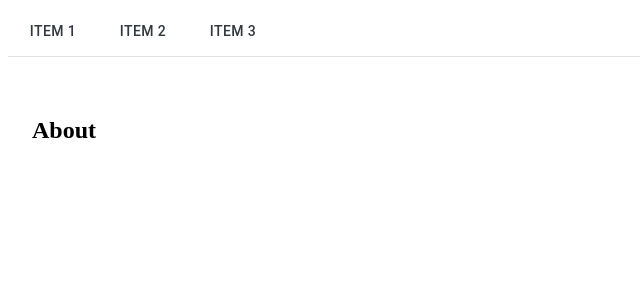
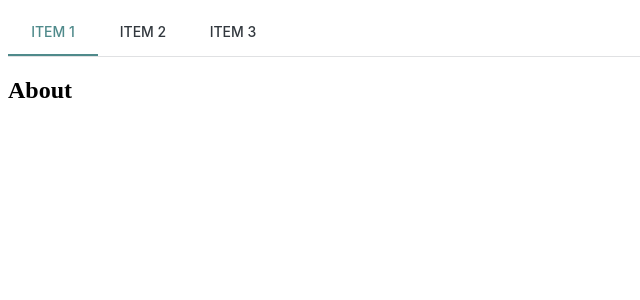
Before and after one commit to Sevangmb/CV2, a React (Create React App) app: page /about in a window 1280 px wide. Shown: the top 300 px of the page, without its empty margins (0-640 px from the left). Built offline with nearby package versions, Linux system fonts and the light colour scheme.

Commit message:
theme about

```diff
--- a/src/App.js
+++ b/src/App.js
@@ -30,9 +30,9 @@ export default function App() {
       <Router>
         <BasicTabs tabs={tabsDefinition} />
         <Routes>
-          <Route path="/about" />
-          <Route path="/expenses" />
-          <Route path="/invoices" />
+          <Route path="/about" element={<About />}/>
+          <Route path="/expenses" element={<Expenses />} />
+          <Route path="/invoices" element={<Invoices />} />
         </Routes>
       </Router>
     </CssVarsProvider>
--- a/src/BasicTabs.js
+++ b/src/BasicTabs.js
@@ -3,26 +3,6 @@ import Tabs from "@mui/material/Tabs";
 import Tab from "@mui/material/Tab";
 import { Box as JBox } from "@mui/joy";
 import { useNavigate } from "react-router-dom";
-
-function TabPanel(props) {
-  const { children, value, index, ...other } = props;
-
-  return (
-    <div
-      role="tabpanel"
-      hidden={value !== index}
-      id={`simple-tabpanel-${index}`}
-      aria-labelledby={`simple-tab-${index}`}
-      {...other}
-    >
-      {value === index && (
-        <JBox sx={{ p: 3 }}>
-          {children}
-        </JBox>
-      )}
-    </div>
-  );
-}
 
 
 export default function BasicTabs(props) {
@@ -55,11 +35,7 @@ export default function BasicTabs(props) {
           ))}
         </Tabs>
       </JBox>
-      {tabs.map((tab, index) => (
-        <TabPanel key={tab.url} value={value} index={index}>
-          {tabs[index].content}
-        </TabPanel>
-      ))}
+
     </JBox>
   );
 }
--- a/src/customTheme.js
+++ b/src/customTheme.js
@@ -1,35 +1,76 @@
-import { deepmerge } from '@mui/utils';
-import { extendTheme } from '@mui/joy/styles';
-import { experimental_extendTheme as extendMuiTheme } from '@mui/material/styles';
+import { deepmerge } from "@mui/utils";
+import { extendTheme } from "@mui/joy/styles";
+import { experimental_extendTheme as extendMuiTheme } from "@mui/material/styles";
 
-const muiTheme = extendMuiTheme();
+const muiTheme = extendMuiTheme({
+  palette: {
+    background: {
+      default: "#f4f6ff",
+    },
+    primary: {
+      main: "#4f8a8b",
+    },
+    secondary: {
+      main: "#ffcb74",
+    },
+  },
+  typography: {
+    fontFamily: [
+      '-apple-system',
+      'BlinkMacSystemFont',
+      '"Segoe UI"',
+      'Roboto',
+      '"Helvetica Neue"',
+      'Arial',
+      'sans-serif',
+      '"Apple Color Emoji"',
+      '"Segoe UI Emoji"',
+      '"Segoe UI Symbol"',
+    ].join(','),
+  },
+});
+
 const joyTheme = extendTheme({
   colorSchemes: {
     light: {
       palette: {
         success: {
-          solidBg: '#2DA44E',
-          solidHoverBg: '#2C974B',
-          solidActiveBg: '#298E46',
+          solidBg: "#2DA44E",
+          solidHoverBg: "#2C974B",
+          solidActiveBg: "#298E46",
         },
         neutral: {
-          outlinedBg: '#F6F8FA',
-          outlinedHoverBg: '#F3F4F6',
-          outlinedActiveBg: 'rgba(238, 239, 242, 1)',
-          outlinedBorder: 'rgba(27, 31, 36, 0.15)',
+          outlinedBg: "#F6F8FA",
+          outlinedHoverBg: "#F3F4F6",
+          outlinedActiveBg: "rgba(238, 239, 242, 1)",
+          outlinedBorder: "rgba(27, 31, 36, 0.15)",
         },
-        focusVisible: 'rgba(3, 102, 214, 0.3)',
+        focusVisible: "rgba(3, 102, 214, 0.3)",
       },
     },
   },
+
+  palette: {
+    background: {
+      default: "#f4f6ff",
+    },
+    primary: {
+      main: "#4f8a8b",
+    },
+    secondary: {
+      main: "#ffcb74",
+    },
+  },
+
   focus: {
     default: {
-      outlineWidth: '3px',
+      outlineWidth: "3px",
     },
   },
   fontFamily: {
-    body: 'SF Pro Text, var(--gh-fontFamily-fallback)',
+    body: "SF Pro Text, var(--gh-fontFamily-fallback)",
   },
 });
 
+
 export const customTheme = deepmerge(muiTheme, joyTheme);
--- a/src/routes/about.js
+++ b/src/routes/about.js
@@ -1,7 +1,10 @@
+import { CssVarsProvider } from '@mui/joy/styles';
+import { customTheme } from '../customTheme';
+
 export default function About() {
   return (
-    <div style={{ padding: "1rem 0" }}>
+    <CssVarsProvider theme={customTheme}>
       <h2>About</h2>
-    </div>
+    </CssVarsProvider>
   );
 }
```
